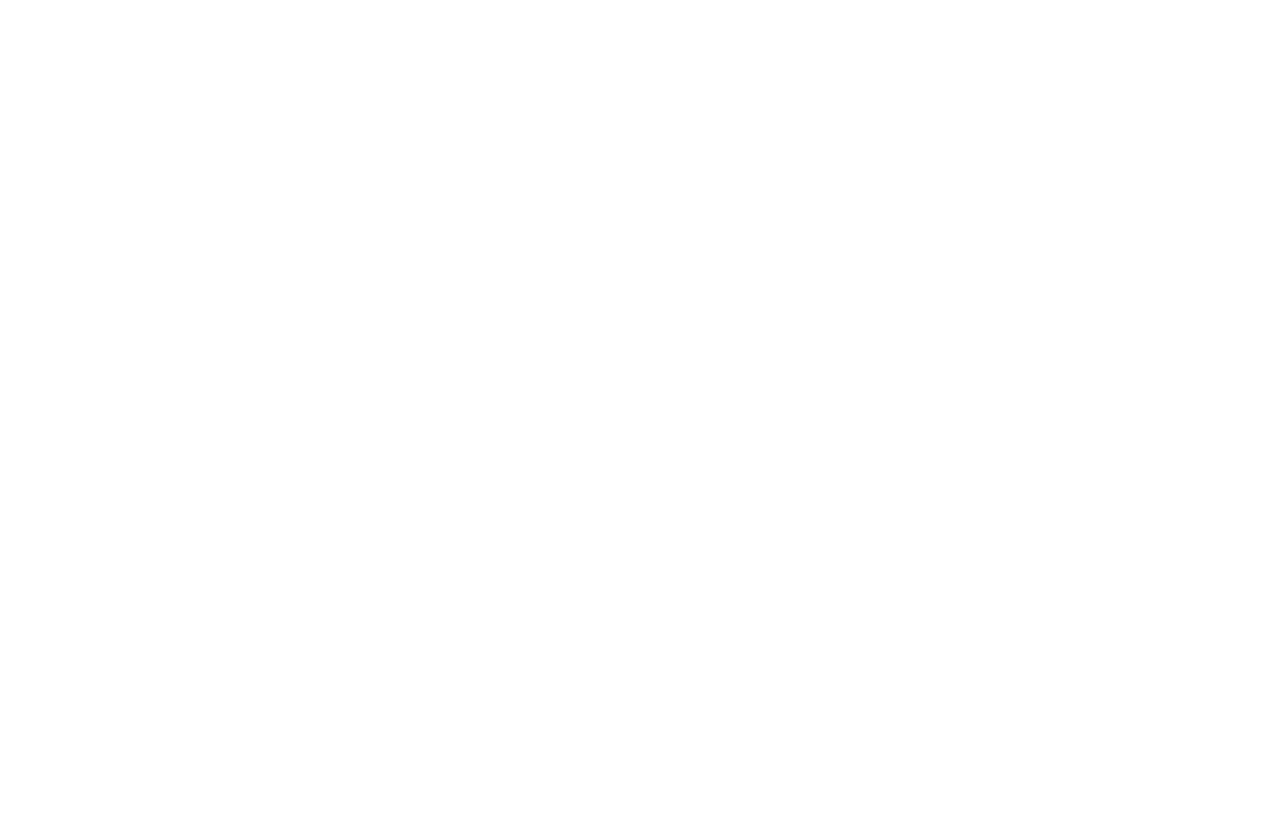
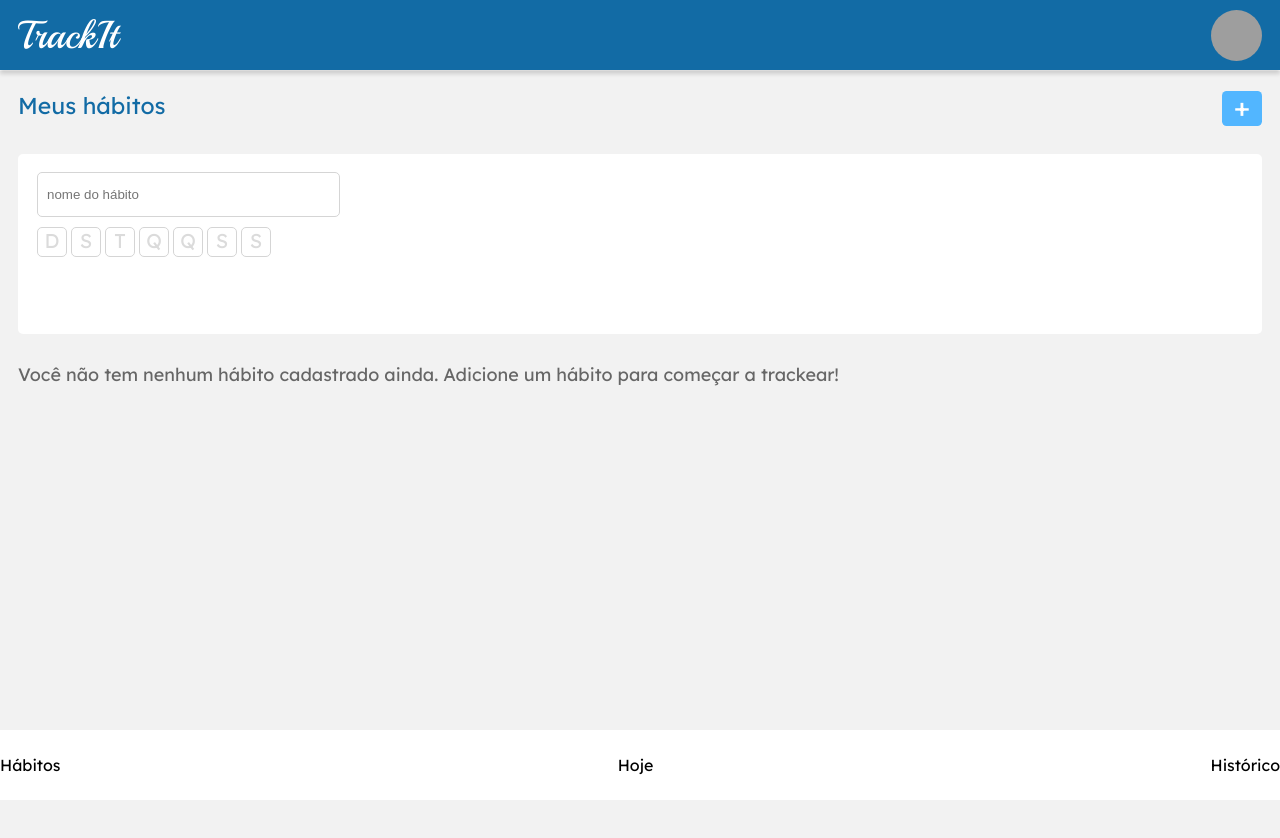
Before and after one commit to allanornel/Track-It, a React (Create React App) app: page /habitos in a window 1280 px wide. Shown: the top 838 px of the page. Before the commit the page ends 800 px from the top, so only its background shows below. Built offline with nearby package versions, Linux system fonts and the light colour scheme; grey boxes are pictures that could not be loaded.

Commit message:
feat: fix of the submit, trying to enable the inputs after a submit/axios post failure

```diff
--- a/src/assets/css/style.css
+++ b/src/assets/css/style.css
@@ -1,8 +1,8 @@
 * {
-	box-sizing: border-box;
+  box-sizing: border-box;
 }
 
 body {
-	background-color: #ffffff;
-	font-family: "Lexend Deca", sans-serif;
+  /* background-color: #ffffff; */
+  font-family: "Lexend Deca", sans-serif;
 }
--- a/src/componentes/App.js
+++ b/src/componentes/App.js
@@ -2,6 +2,7 @@
 import { BrowserRouter, Routes, Route } from "react-router-dom";
 import PaginaInicial from "./PaginaInicial";
 import Cadastro from "./Cadastro";
+import Habitos from "./Habitos";
 import "../assets/css/reset.css";
 import "../assets/css/style.css";
 
@@ -11,7 +12,7 @@
       <Routes>
         <Route path="/" element={<PaginaInicial />}></Route>
         <Route path="/cadastro" element={<Cadastro />}></Route>
-				<Route path="/habitos"></Route>
+        <Route path="/habitos" element={<Habitos />}></Route>
         <Route path="/hoje"></Route>
         <Route path="/historico"></Route>
       </Routes>
--- a/src/componentes/Cadastro.js
+++ b/src/componentes/Cadastro.js
@@ -1,18 +1,22 @@
-import { Link } from "react-router-dom";
+import { Link, useNavigate } from "react-router-dom";
 import logo from "./../assets/img/logo.svg";
 import styled from "styled-components";
 import { useState } from "react";
 import axios from "axios";
 
 export default function Cadastro() {
+  const [disabled, setDisabled] = useState(false);
   const [objCadastro, setObjCadastro] = useState({
     email: "",
     name: "",
     image: "",
     password: "",
   });
+  let navigate = useNavigate();
 
-  function signUp() {
+  function signUp(e) {
+    e.preventDefault();
+    setDisabled(true);
     console.log(objCadastro);
     const URL =
       "https://mock-api.bootcamp.respondeai.com.br/api/v2/trackit/auth/sign-up";
@@ -20,16 +24,23 @@
     promise.then((response) => {
       const { data } = response;
       console.log(data);
+      navigate("/");
     });
-    promise.catch((err) => console.log(err));
+    promise.catch((err) => {
+      console.log(err.response);
+      console.log(err.response.status);
+      alert("Houve falha no cadastro!!!");
+      setDisabled(false);
+    });
   }
 
   return (
     <>
       <Container>
         <img src={logo} alt="" />
-        <Form>
+        <Form onSubmit={(e) => signUp(e)}>
           <input
+            disabled={disabled}
             type="email"
             placeholder="email"
             value={objCadastro.email}
@@ -39,6 +50,7 @@
             }
           />
           <input
+            disabled={disabled}
             type="password"
             placeholder="senha"
             value={objCadastro.password}
@@ -48,6 +60,7 @@
             }
           />
           <input
+            disabled={disabled}
             type="text"
             placeholder="nome"
             value={objCadastro.name}
@@ -57,6 +70,7 @@
             }
           />
           <input
+            disabled={disabled}
             type="text"
             placeholder="foto"
             value={objCadastro.image}
@@ -65,13 +79,7 @@
               setObjCadastro({ ...objCadastro, image: e.target.value })
             }
           />
-          <button
-            type="button"
-            onClick={() => {
-              console.log(objCadastro);
-              signUp();
-            }}
-          >
+          <button disabled={disabled} type="submit">
             Cadastrar
           </button>
         </Form>
--- /dev/null
+++ b/src/componentes/Habitos.js
@@ -0,0 +1,173 @@
+import styled from "styled-components";
+
+export default function Habitos() {
+  return (
+    <>
+      <Header>
+        <h1>TrackIt</h1>
+        <img src="https://http.cat/418" alt=""></img>
+      </Header>
+      <Main>
+        <ContainerMain>
+          <Container>
+            <h2>Meus hábitos</h2>
+            <div>
+              <p>+</p>
+            </div>
+          </Container>
+          <CriacaoHabito>
+            <form>
+              <input placeholder="nome do hábito" required></input>
+              <Dias>
+                <div>D</div>
+                <div>S</div>
+                <div>T</div>
+                <div>Q</div>
+                <div>Q</div>
+                <div>S</div>
+                <div>S</div>
+              </Dias>
+            </form>
+          </CriacaoHabito>
+          <NenhumHabito>
+            Você não tem nenhum hábito cadastrado ainda. Adicione um hábito para
+            começar a trackear!
+          </NenhumHabito>
+        </ContainerMain>
+      </Main>
+      <Footer>
+        <p>Hábitos</p>
+        <div>Hoje</div>
+        <p>Histórico</p>
+      </Footer>
+    </>
+  );
+}
+
+const Header = styled.header`
+  position: fixed;
+  top: 0;
+  right: 0;
+  left: 0;
+  display: flex;
+  justify-content: space-between;
+  height: 70px;
+  background: #126ba5;
+  box-shadow: 0px 4px 4px rgba(0, 0, 0, 0.15);
+  align-items: center;
+  font-family: "Playball";
+  font-style: normal;
+  font-weight: 400;
+  font-size: 38.982px;
+  line-height: 49px;
+  color: #ffffff;
+
+  h1 {
+    margin-left: 18px;
+  }
+
+  img {
+    width: 51px;
+    height: 51px;
+    border-radius: 98.5px;
+    margin-right: 18px;
+  }
+`;
+
+const Main = styled.main`
+  background: #f2f2f2;
+  margin-top: 71px;
+  height: 100vh;
+
+  h2 {
+    font-size: 22.976px;
+    line-height: 29px;
+    color: #126ba5;
+  }
+`;
+
+const Footer = styled.footer`
+  display: flex;
+  justify-content: space-between;
+  align-items: center;
+  position: fixed;
+  height: 70px;
+  bottom: 0;
+  left: 0px;
+  right: 0;
+  background-color: #ffffff;
+`;
+
+const Container = styled.div`
+  display: flex;
+  justify-content: space-between;
+  padding-top: 20px;
+  margin-bottom: 28px;
+  div {
+    width: 40px;
+    height: 35px;
+    background: #52b6ff;
+    border-radius: 4.63636px;
+    font-weight: 400;
+    font-size: 26.976px;
+    line-height: 34px;
+    color: #ffffff;
+    display: flex;
+    justify-content: center;
+  }
+
+  p {
+    margin: -1px auto;
+  }
+`;
+
+const NenhumHabito = styled.p`
+  font-weight: 400;
+  font-size: 17.976px;
+  line-height: 22px;
+
+  color: #666666;
+`;
+
+const ContainerMain = styled.div`
+  margin: auto 18px;
+`;
+
+const CriacaoHabito = styled.div`
+  height: 180px;
+  background: #ffffff;
+  border-radius: 5px;
+  margin-bottom: 29px;
+
+  input {
+    margin-top: 18px;
+    margin-left: 19px;
+    margin-bottom: 10px;
+    padding-left: 9px;
+    width: 303px;
+    height: 45px;
+    background: #ffffff;
+    border: 1px solid #d5d5d5;
+    box-sizing: border-box;
+    border-radius: 5px;
+  }
+`;
+
+const Dias = styled.div`
+  display: flex;
+  margin-left: 19px;
+
+  div {
+    margin-right: 4px;
+    font-size: 19.976px;
+    line-height: 25px;
+    color: #dbdbdb;
+    width: 30px;
+    height: 30px;
+    background: #ffffff;
+    border: 1px solid #d5d5d5;
+    box-sizing: border-box;
+    border-radius: 5px;
+    text-align: center;
+  }
+`;
--- a/src/componentes/PaginaInicial.js
+++ b/src/componentes/PaginaInicial.js
@@ -10,7 +10,8 @@
     password: "",
   });
 
-  function login() {
+  function login(e) {
+    e.preventDefault();
     const URL =
       "https://mock-api.bootcamp.respondeai.com.br/api/v2/trackit/auth/login";
     const promise = axios.post(URL, objLogin);
@@ -25,7 +26,7 @@
     <>
       <Container>
         <img src={logo} alt="" />
-        <Form>
+        <Form onSubmit={(e) => login(e)}>
           <input
             type="email"
             value={objLogin.email}
@@ -44,9 +45,7 @@
               setObjLogin({ ...objLogin, password: e.target.value })
             }
           />
-          <button type="button" onClick={login}>
-            Entrar
-          </button>
+          <button>Entrar</button>
         </Form>
         <Link to={"/cadastro"}>
           <p>Não tem uma conta? Cadastre-se</p>
```
Lines whose indentation alone changed are shown as unchanged.
